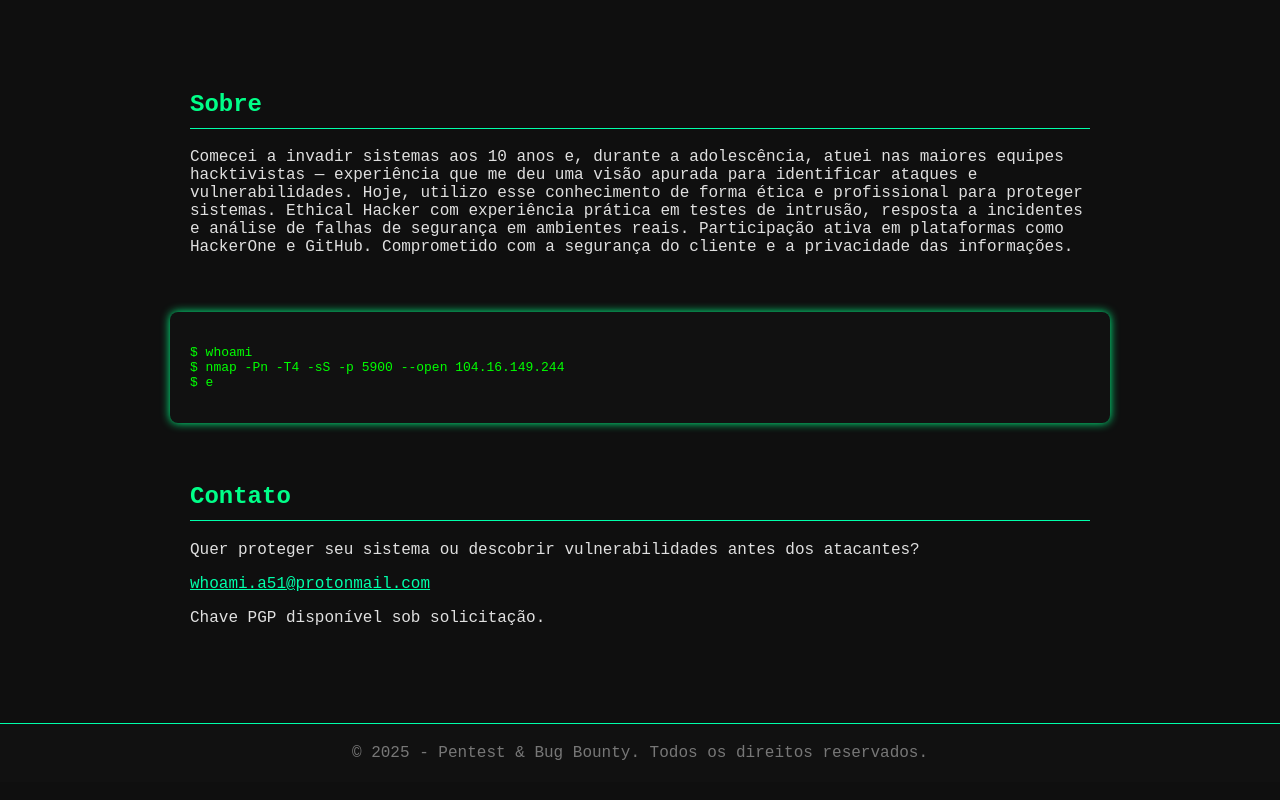
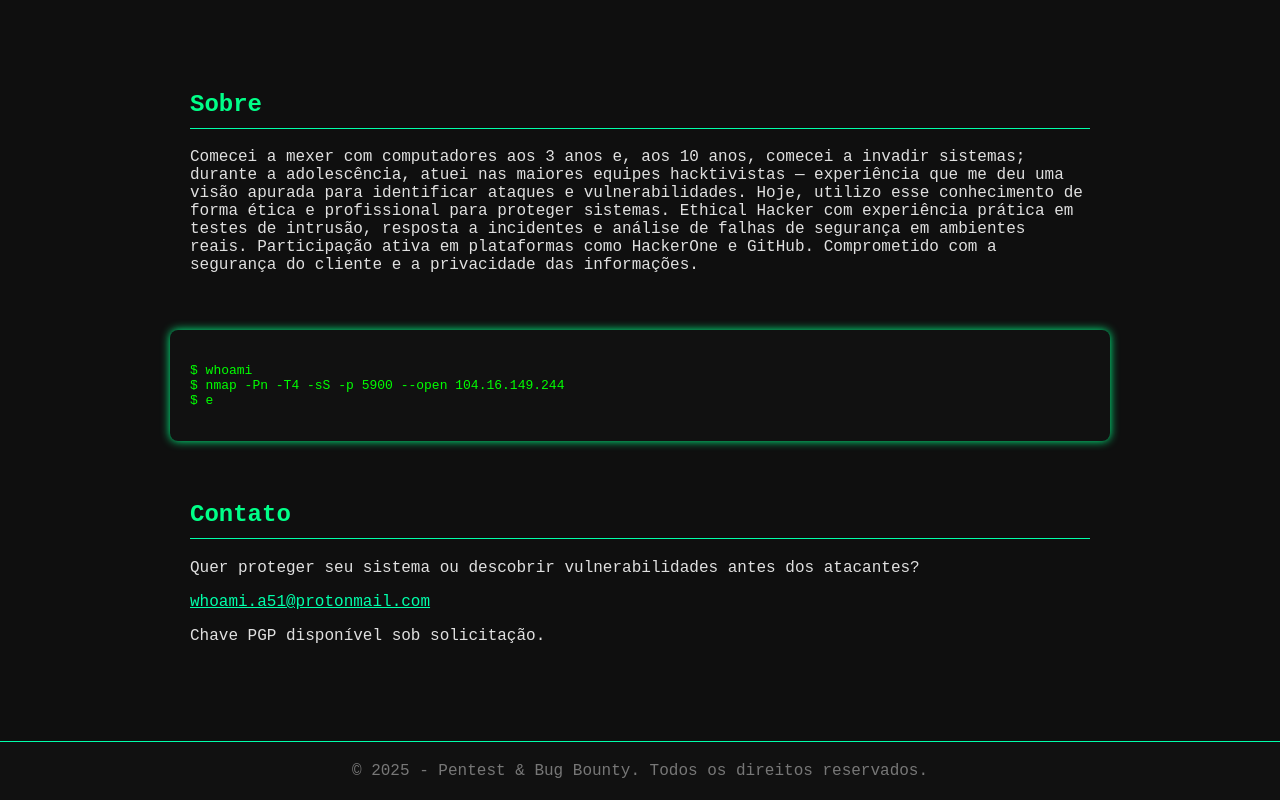
Before and after one commit to whoami-a51/whoami-a51.github.io, a plain HTML site: page index.html in a window 1280 px wide. Shown: the part 967-1767 px from the top of the page. Drawn offline with Linux system fonts and the light colour scheme.

Commit message:
Update index.html

```diff
--- a/index.html
+++ b/index.html
@@ -193,7 +193,7 @@
   <section id="sobre">
     <h2 data-pt="Sobre" data-en="About">Sobre</h2>
     <p
-      data-pt="Comecei a invadir sistemas aos 10 anos e, durante a adolescência, atuei nas maiores equipes hacktivistas — experiência que me deu uma visão apurada para identificar ataques e vulnerabilidades. Hoje, utilizo esse conhecimento de forma ética e profissional para proteger sistemas. Ethical Hacker com experiência prática em testes de intrusão, resposta a incidentes e análise de falhas de segurança em ambientes reais. Participação ativa em plataformas como HackerOne e GitHub. Comprometido com a segurança do cliente e a privacidade das informações."
+      data-pt="Comecei a mexer com computadores aos 3 anos e, aos 10 anos, comecei a invadir sistemas; durante a adolescência, atuei nas maiores equipes hacktivistas — experiência que me deu uma visão apurada para identificar ataques e vulnerabilidades. Hoje, utilizo esse conhecimento de forma ética e profissional para proteger sistemas. Ethical Hacker com experiência prática em testes de intrusão, resposta a incidentes e análise de falhas de segurança em ambientes reais. Participação ativa em plataformas como HackerOne e GitHub. Comprometido com a segurança do cliente e a privacidade das informações."
       data-en="I started hacking systems at age 10 and during my teens participated in major hacktivist teams — gaining deep insight into detecting attacks and vulnerabilities. Today, I use this knowledge ethically and professionally to protect systems. Ethical Hacker with hands-on experience in intrusion testing, incident response, and real-world security flaw analysis. Active participant in platforms such as HackerOne and GitHub. Committed to client security and information privacy."
     >
       Comecei a invadir sistemas aos 10 anos e, durante a adolescência, atuei nas maiores equipes hacktivistas — experiência que me deu uma visão apurada para identificar ataques e vulnerabilidades. Hoje, utilizo esse conhecimento de forma ética e profissional para proteger sistemas. Ethical Hacker com experiência prática em testes de intrusão, resposta a incidentes e análise de falhas de segurança em ambientes reais. Participação ativa em plataformas como HackerOne e GitHub. Comprometido com a segurança do cliente e a privacidade das informações.
```
